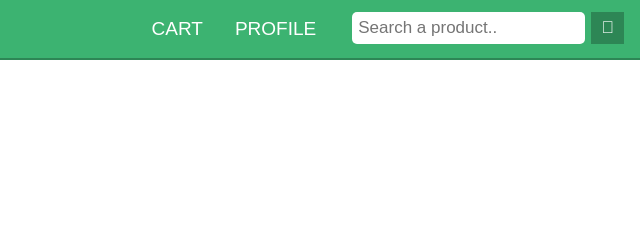
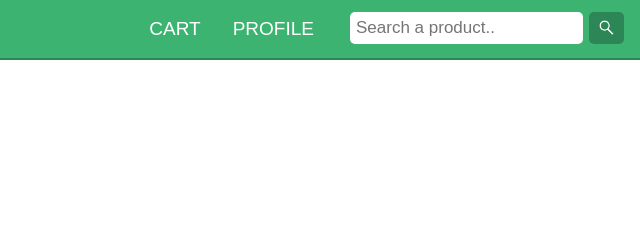
Before and after one commit to dongpingyu/soen287project, a plain HTML site: page index.html in a window 1280 px wide. Shown: the top 243 px of the page, 640-1280 px from the left. Drawn offline with Linux system fonts and the light colour scheme.

Commit message:
fixed searchbar issues

```diff
--- a/index.html
+++ b/index.html
@@ -9,7 +9,7 @@
 	<nav  class="topbar">
 		<a id="logo" href="/"></a>
 		<div class="searchbar">
-			<button type="submit">􀊫</button>
+			<button type="submit"><img src="browse.png"></button>
 			<input type="text" placeholder="Search a product..">
 		</div>
 		<a href="#profileicon">PROFILE</a>
--- a/style.css
+++ b/style.css
@@ -73,6 +73,13 @@ body {
 	font-size: 17px;
 	border: none;
 	cursor: pointer;
+	border-radius: 5px;
+}
+
+.topbar .searchbar button img {
+	position: relative;
+	width: 15px;
+	top: 2px;
 }
 
 .nav {
```
Also changed, not shown: aisles.html (+1 -1 lines), browse.png (added).
